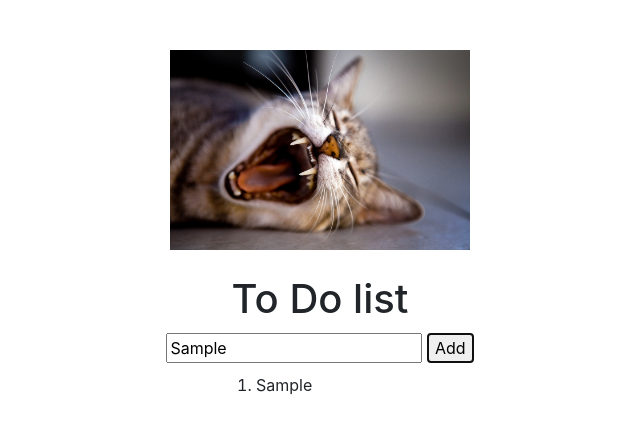
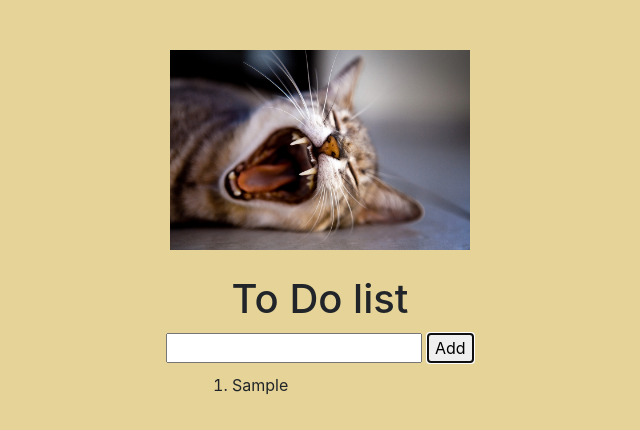
Before and after one commit to stevengo497/ToDoList, a plain HTML site: page index.html in a window 1280 px wide. Both pictures are taken after typing "Sample" into the empty fields and a click on the button "Add". Shown: the whole page, without its empty margins (320-960 px from the left). Drawn offline with nearby package versions, Linux system fonts and the light colour scheme.

Commit message:
li margin corrected

```diff
--- a/app.js
+++ b/app.js
@@ -1,17 +1,21 @@
-// Create input box - DONE
+// Create input box
 // "submit" box with text (Add) - create function
 // numbered list appears under (stacked on top of each other)
-//*******
-// $('#TodoForm').on("submit", function(event) {
-// 	event.preventDefault();
 
 $(document).ready(function(event) {
 
 $('#TodoForm').submit(function(event) {
 	event.preventDefault();
-	// $('#inputBox').reset();
-
 
 $('#orderedList').append("<li>" + ($('#inputBox').val()))
+
+$('#inputBox').val(" "); // this clears the input box
 })
-});
+// $('button').click(function() {
+// 	$('li').strikeout();
+
+})
+
+// Possibly do a strike out w/ css.$('li')
+
+// $('#orderedList').append("<li>" + ($('#inputBox').val()) + ("<button>")) adds a button
--- a/index.html
+++ b/index.html
@@ -14,14 +14,14 @@
   <img src="image/cat.jpeg">
 		<h1>To Do list</h1>
       <form id="TodoForm">
-        <input type="text" name="" id="inputBox">
+        <input type="text" name="" id="inputBox" placeholder="What to do...">
         <button id="addButton">Add</button>
       </form>
 
-
+ <div id="delete">
   <ol id="orderedList">
   </ol>
-
+</div>
 
   <!--   //   This is a where you could add a <form>
     //   that accepts in <input> field,
--- a/style.css
+++ b/style.css
@@ -17,7 +17,9 @@ img {
 #orderedList {
 	display: block;
 	margin-top: 10px;
-	margin-left: 45%;
-	margin-right: 50%;
-	padding-left: 0px;
+	margin-left: 40%;
 }
+
+body {
+	background-color: #E5D398;
+}
```
